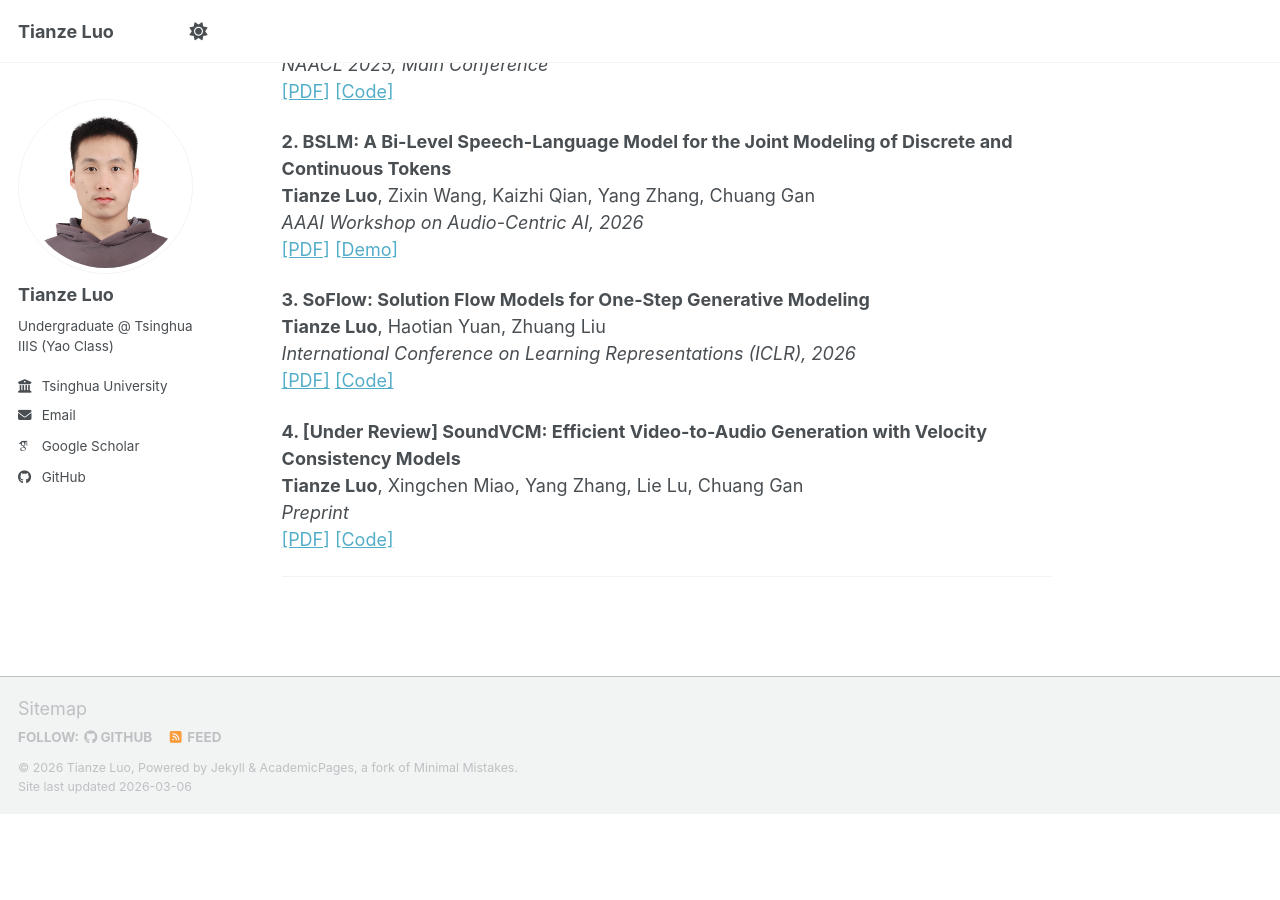
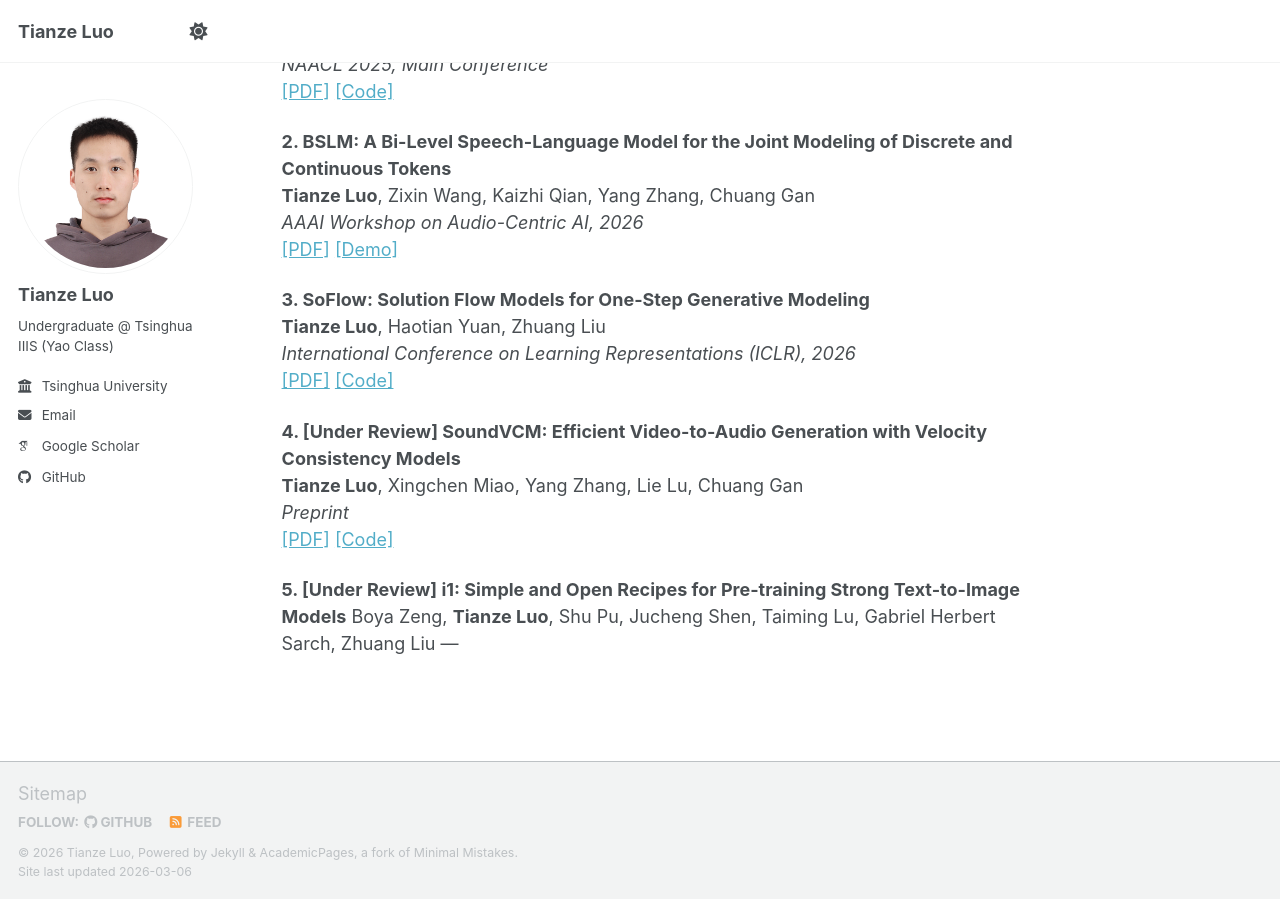
Before and after one commit to luotianze666/luotianze666.github.io, a Jekyll site: the page built from _pages/about.md, in a window 1280 px wide and 900 px high, scrolled down 538 px. Built offline with Jekyll 4.4.1, drawn with Linux system fonts in a browser that asks for light colours; some web fonts are replaced; a script bundle is joined from its source files by our own code; library files that are not in the unit come from our copies; before the commit the page ends 1352 px from its top, so only the background shows below that.

Commit message:
Update about.md

```diff
--- a/_pages/about.md
+++ b/_pages/about.md
@@ -44,4 +44,6 @@ My research experience encompasses an independent project in speech and audio sy
 *Preprint* <br>
 [[PDF]](/files/SoundVCM.pdf){: target="_blank"} [[Code]](/files/SoundVCM.zip)
 
+**5. [Under Review] i1: Simple and Open Recipes for Pre-training Strong Text-to-Image Models**
+Boya Zeng, **Tianze Luo**, Shu Pu, Jucheng Shen, Taiming Lu, Gabriel Herbert Sarch, Zhuang Liu
 ---
```
